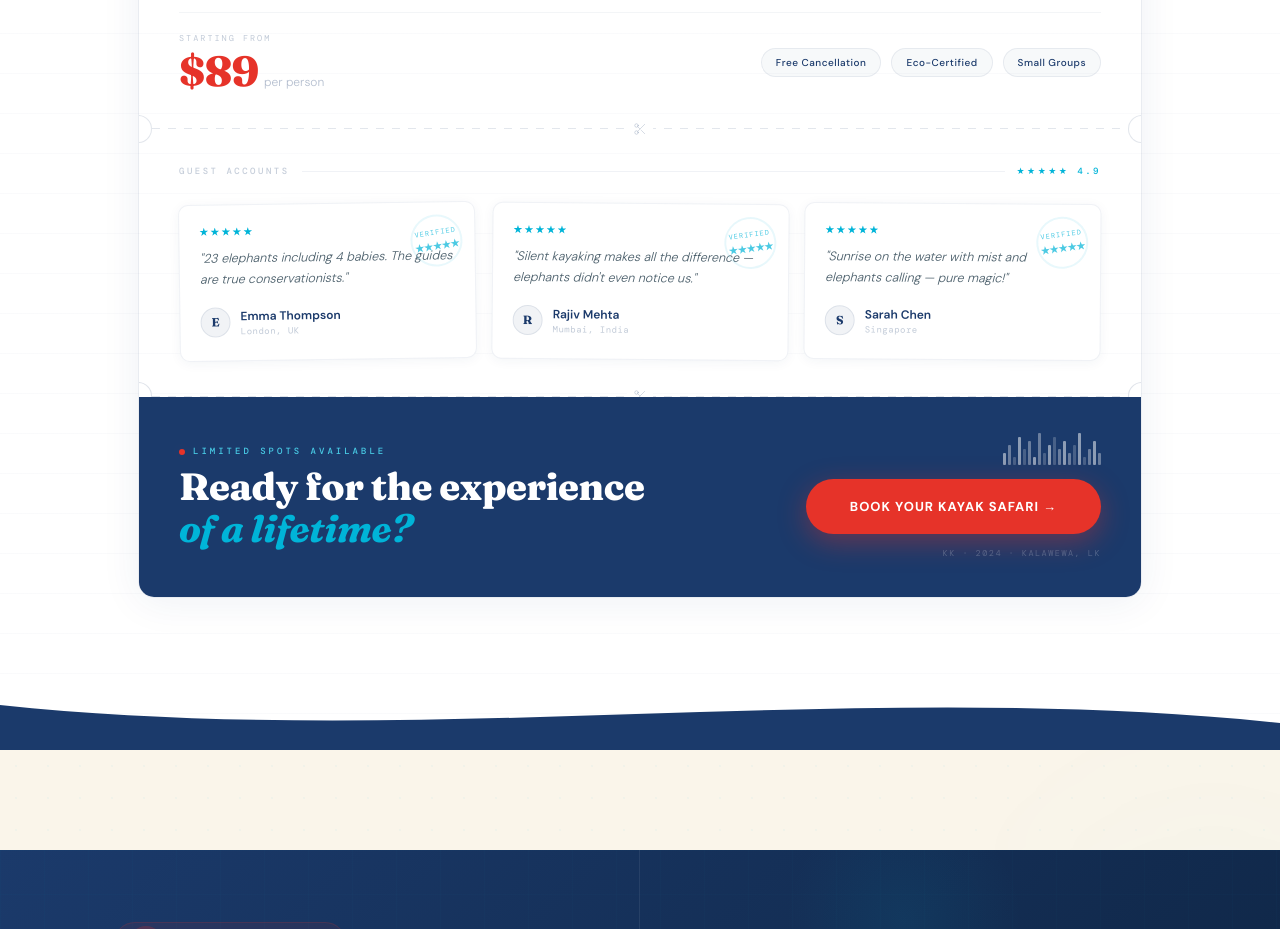
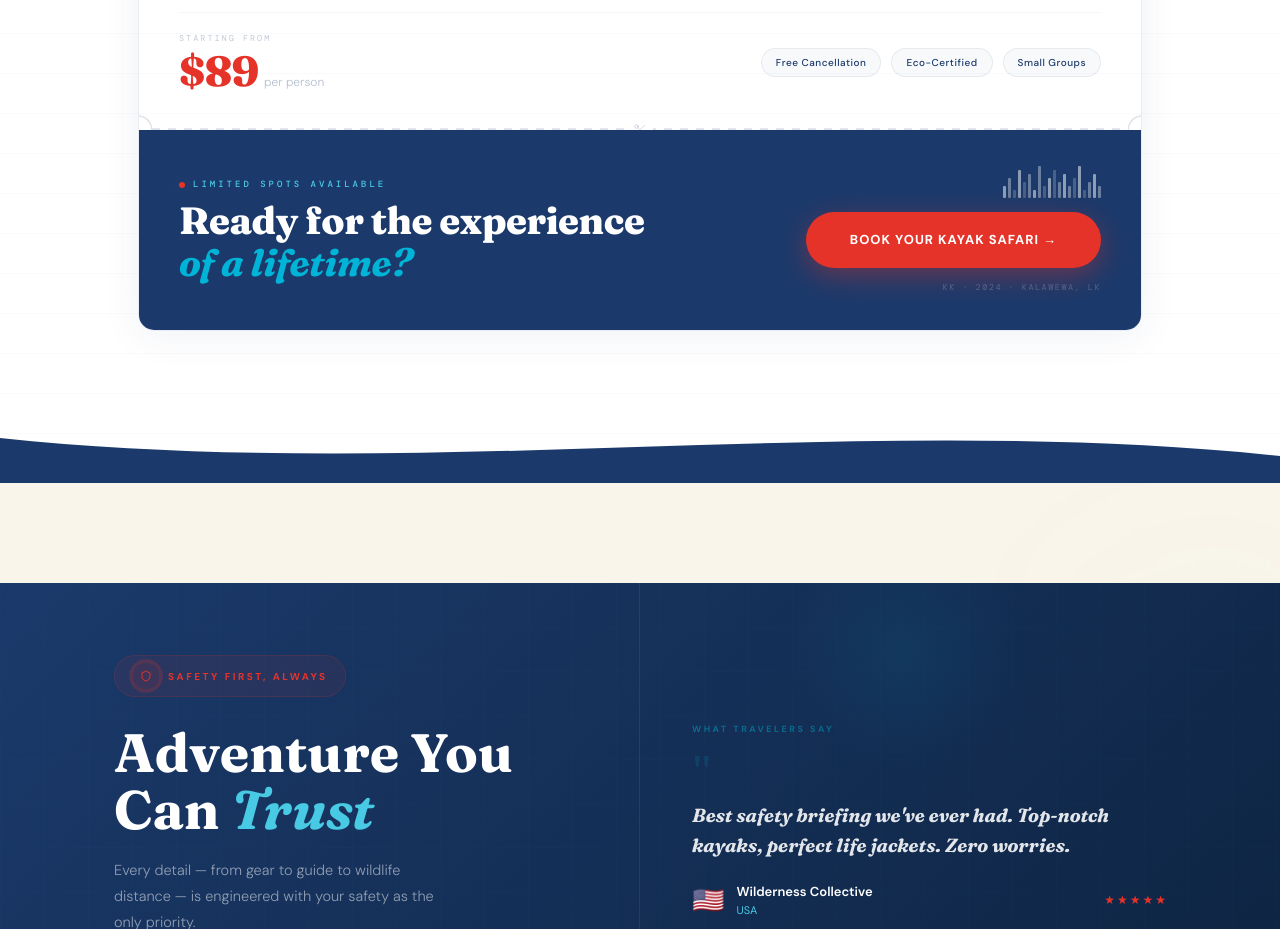
Before and after one commit to Vihanga13/Kalawewa-Kayaking-, a React (Vite) app: page / in a window 1280 px wide. Shown: the part 4780-5709 px from the top of the page. Built offline with nearby package versions, Linux system fonts and the light colour scheme; a web font is replaced by a local one.

Commit message:
refactor: remove reviews section from TourDetailsSection component for cleaner layout

```diff
--- a/src/app/components/TourDetailsSection.tsx
+++ b/src/app/components/TourDetailsSection.tsx
@@ -502,111 +502,7 @@ export function TourDetailsSection() {
             {/* Perforation before reviews */}
             <Perforation color={`${N}20`} />
 
-            {/* ── REVIEWS — stamp-style horizontal row ── */}
-            <div
-              ref={revRef}
-              className="docket-inner"
-              style={{ padding: "36px 40px" }}
-            >
-              <div style={{
-                fontFamily: "'DM Mono', monospace",
-                fontSize: "9px", fontWeight: 500,
-                letterSpacing: "2.5px", textTransform: "uppercase",
-                color: `${N}40`,
-                marginBottom: "24px",
-                display: "flex", alignItems: "center", gap: "12px",
-              }}>
-                Guest Accounts
-                <div style={{ flex: 1, height: "1px", background: `${N}10` }} />
-                <span style={{ color: C }}>★★★★★ 4.9</span>
-              </div>
 
-              <div
-                className="rev-row"
-                style={{ display: "flex", gap: "16px" }}
-              >
-                {reviews.map((r, i) => (
-                  <div
-                    key={i}
-                    className="rev-card"
-                    style={{
-                      flex: 1,
-                      minWidth: "200px",
-                      background: "#fff",
-                      border: `1px solid ${N}10`,
-                      borderRadius: "10px",
-                      padding: "22px 20px",
-                      position: "relative",
-                      overflow: "hidden",
-                      boxShadow: "0 2px 12px rgba(27,58,107,0.05)",
-                      opacity: revIn ? 1 : 0,
-                      transform: revIn ? `rotate(${i === 1 ? "0.5deg" : i === 0 ? "-0.8deg" : "0.4deg"})` : "translateY(20px)",
-                      transition: `opacity 0.5s ${i * 0.1}s, transform 0.5s ${i * 0.1}s, box-shadow 0.3s`,
-                    }}
-                  >
-                    {/* Stamp watermark */}
-                    <div style={{
-                      position: "absolute", top: "12px", right: "12px",
-                      width: "52px", height: "52px",
-                      border: `2px solid ${C}22`,
-                      borderRadius: "50%",
-                      display: "flex", flexDirection: "column",
-                      alignItems: "center", justifyContent: "center",
-                      transform: "rotate(-8deg)",
-                      opacity: revIn ? 0.7 : 0,
-                      transition: `opacity 0.4s ${0.4 + i * 0.1}s`,
-                    }}>
-                      <span style={{ fontFamily: "'DM Mono', monospace", fontSize: "7px", color: C, letterSpacing: "1px" }}>VERIFIED</span>
-                      <span style={{ fontFamily: "'Fraunces', serif", fontSize: "10px", fontWeight: 700, color: C }}>★★★★★</span>
-                    </div>
-
-                    {/* Stars row */}
-                    <div style={{ display: "flex", gap: "2px", marginBottom: "12px" }}>
-                      {[...Array(5)].map((_, s) => (
-                        <div key={s} style={{
-                          width: "9px", height: "9px", background: C,
-                          clipPath: "polygon(50% 0%,61% 35%,98% 35%,68% 57%,79% 91%,50% 70%,21% 91%,32% 57%,2% 35%,39% 35%)",
-                        }} />
-                      ))}
-                    </div>
-
-                    {/* Quote */}
-                    <p style={{
-                      fontFamily: "'DM Sans', sans-serif",
-                      fontSize: "12.5px", fontWeight: 300,
-                      color: "#4A5E6A", lineHeight: 1.7,
-                      fontStyle: "italic",
-                      marginBottom: "16px",
-                    }}>
-                      "{r.text}"
-                    </p>
-
-                    {/* Author */}
-                    <div style={{ display: "flex", alignItems: "center", gap: "10px" }}>
-                      <div style={{
-                        width: "30px", height: "30px", borderRadius: "50%",
-                        background: `${N}10`,
-                        border: `1px solid ${N}18`,
-                        display: "flex", alignItems: "center", justifyContent: "center",
-                        fontFamily: "'Fraunces', serif",
-                        fontSize: "12px", fontWeight: 700,
-                        color: N, flexShrink: 0,
-                      }}>
-                        {r.initial}
-                      </div>
-                      <div>
-                        <div style={{ fontFamily: "'DM Sans', sans-serif", fontSize: "12px", fontWeight: 600, color: N }}>
-                          {r.name}
-                        </div>
-                        <div style={{ fontFamily: "'DM Mono', monospace", fontSize: "9px", color: `${N}45`, letterSpacing: "0.5px" }}>
-                          {r.loc}
-                        </div>
-                      </div>
-                    </div>
-                  </div>
-                ))}
-              </div>
-            </div>
 
             {/* Perforation before stub */}
             <Perforation color={`${N}25`} />
```
